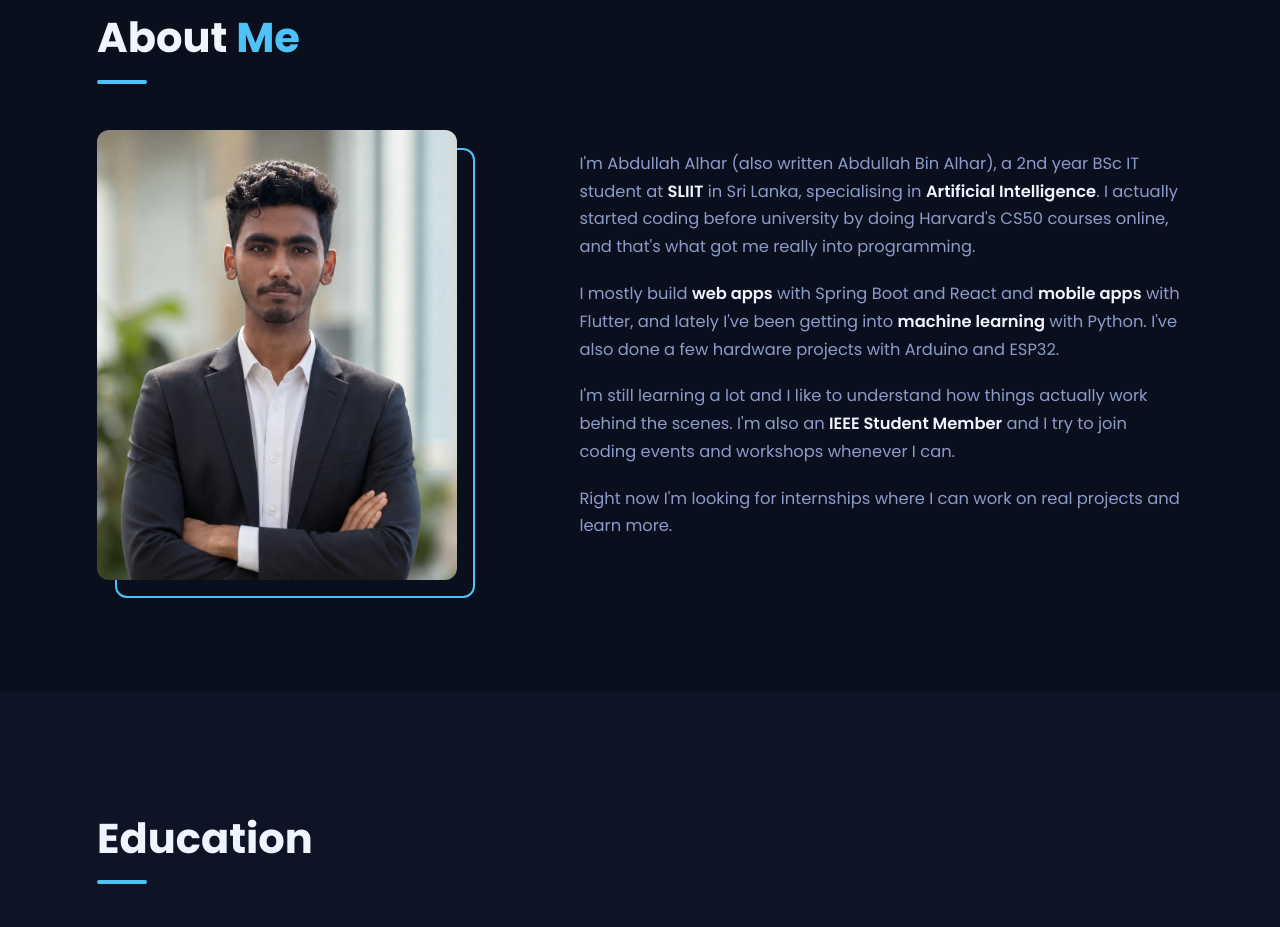
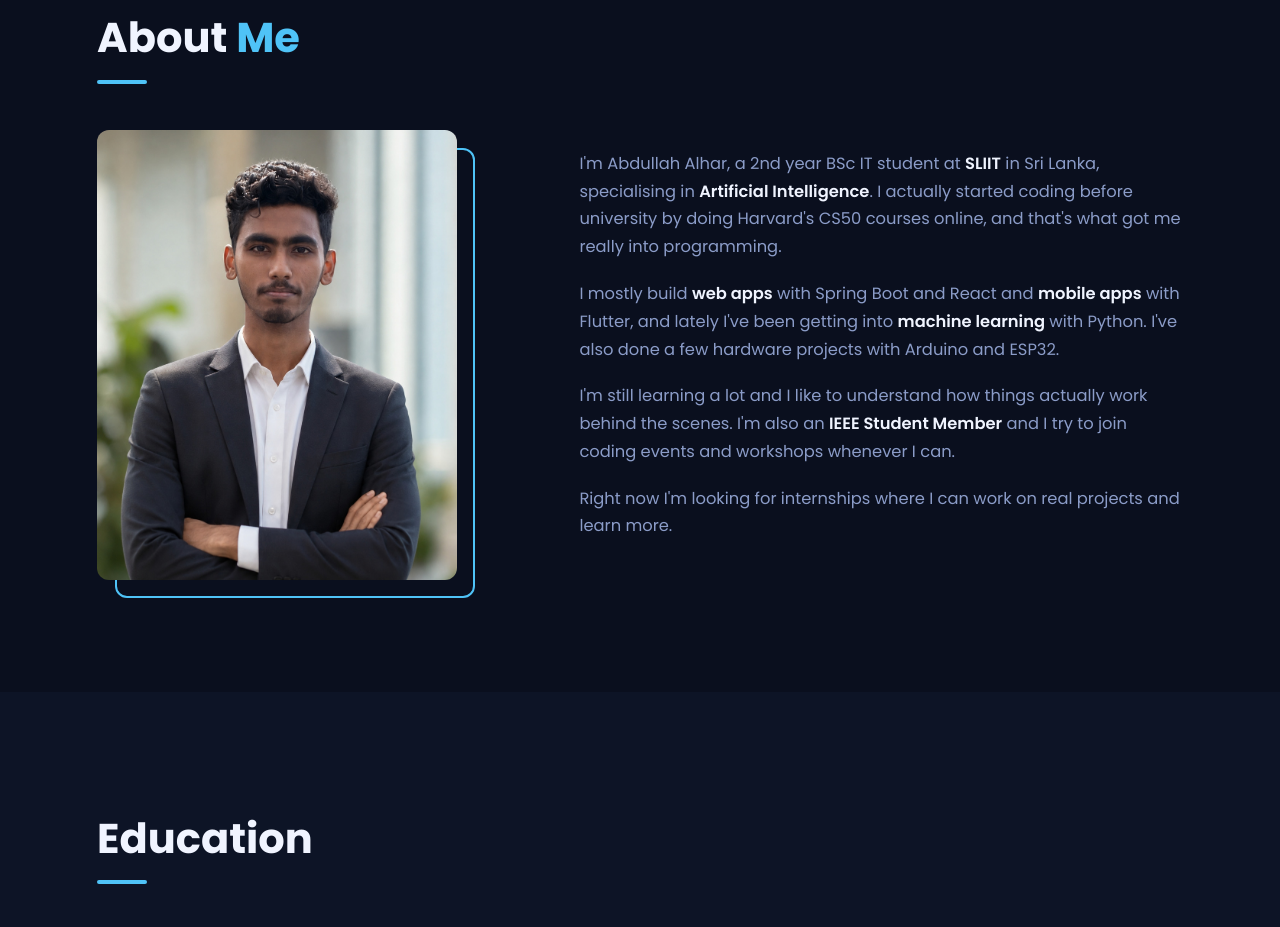
Before and after one commit to abdullah-alhar/abdullah-alhar.github.io, a plain HTML site: page index.html in a window 1280 px wide. Shown: the part 909-1836 px from the top of the page. Drawn offline with nearby package versions, Linux system fonts and the light colour scheme; animation ran at ten frames a second.

Commit message:
Drop the Abdullah Bin Alhar parenthetical from visible copy

```diff
--- a/index.html
+++ b/index.html
@@ -284,7 +284,7 @@
         </div>
 
         <div class="about-text">
-          <p class="anim">I'm Abdullah Alhar (also written Abdullah Bin Alhar), a 2nd year BSc IT student at <strong>SLIIT</strong> in Sri Lanka, specialising in
+          <p class="anim">I'm Abdullah Alhar, a 2nd year BSc IT student at <strong>SLIIT</strong> in Sri Lanka, specialising in
             <strong>Artificial Intelligence</strong>. I actually started coding before university by doing Harvard's
             CS50 courses online, and that's what got me really into programming.
           </p>
```
Also changed, not shown: llms.txt.
